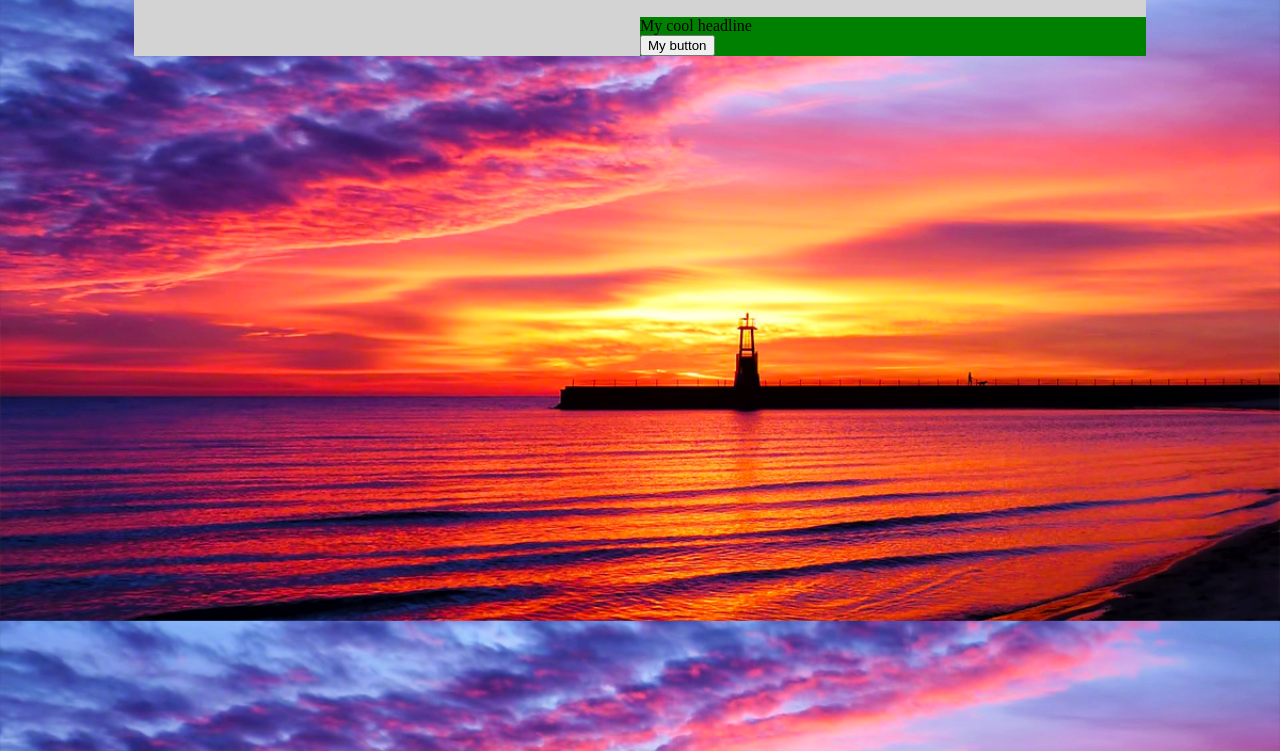
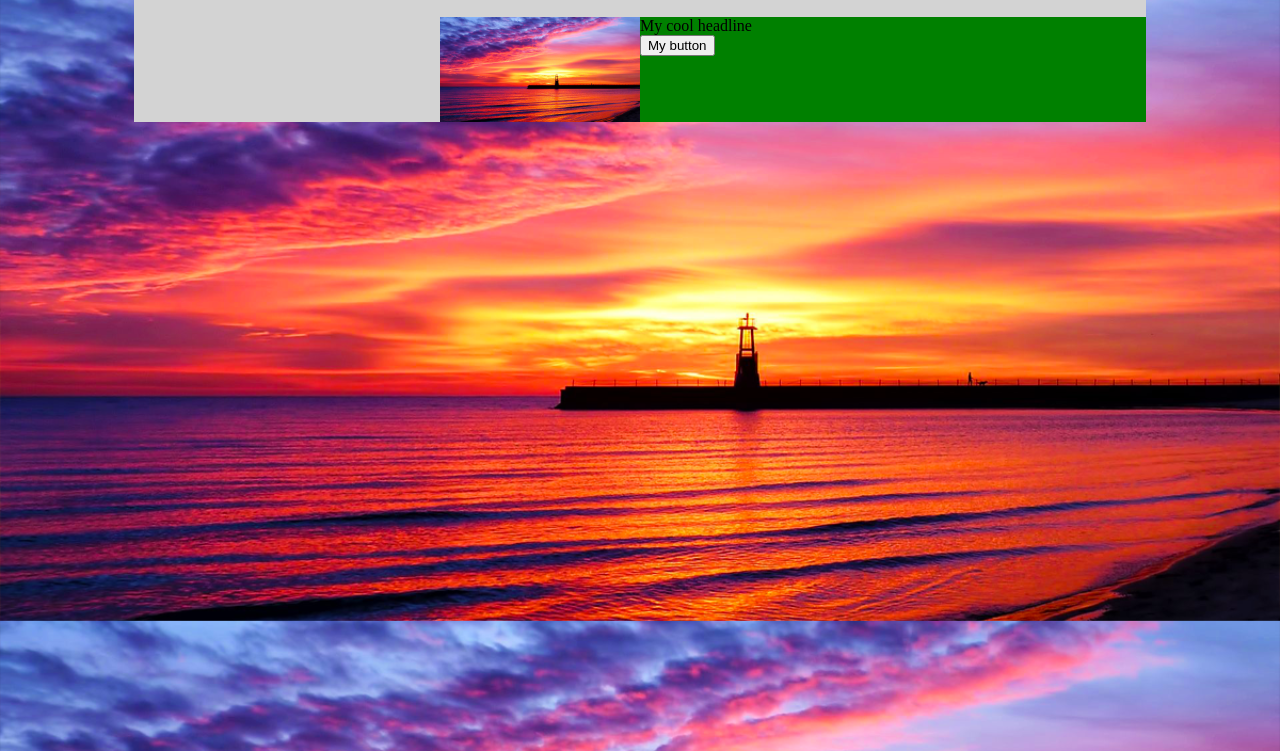
Before and after one commit to JaxonKnight28/CSS-Practice, a plain HTML site: page index.html in a window 1280 px wide. Shown: the part 49-800 px from the top of the page. Drawn offline with Linux system fonts and the light colour scheme.

Commit message:
a added a small image

```diff
--- a/css/styles.css
+++ b/css/styles.css
@@ -33,6 +33,9 @@ body { /* This will help with the body */
     display: flex;
     justify-content: flex-end;
 }
+.hero img {
+    width :200px;
+}
 .action {
     width: 50%;
     background-color: green;
--- a/index.html
+++ b/index.html
@@ -25,7 +25,9 @@
              </div>
         </div>
         <div class="hero">
+            <img src="/pictures/sunset-2.png" alt="">
             <div class="action">
+
                 <div>My cool headline</div>
                 <button>My button</button>
             </div>
```
